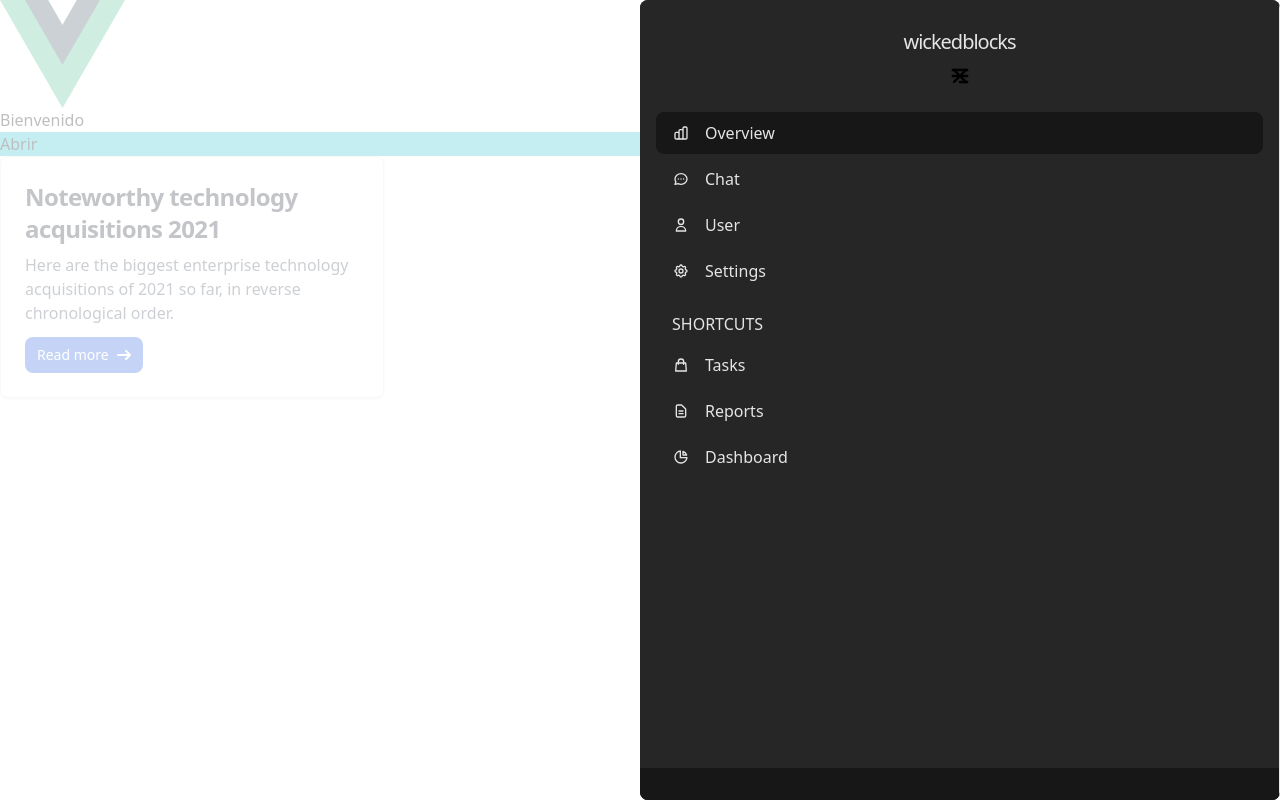
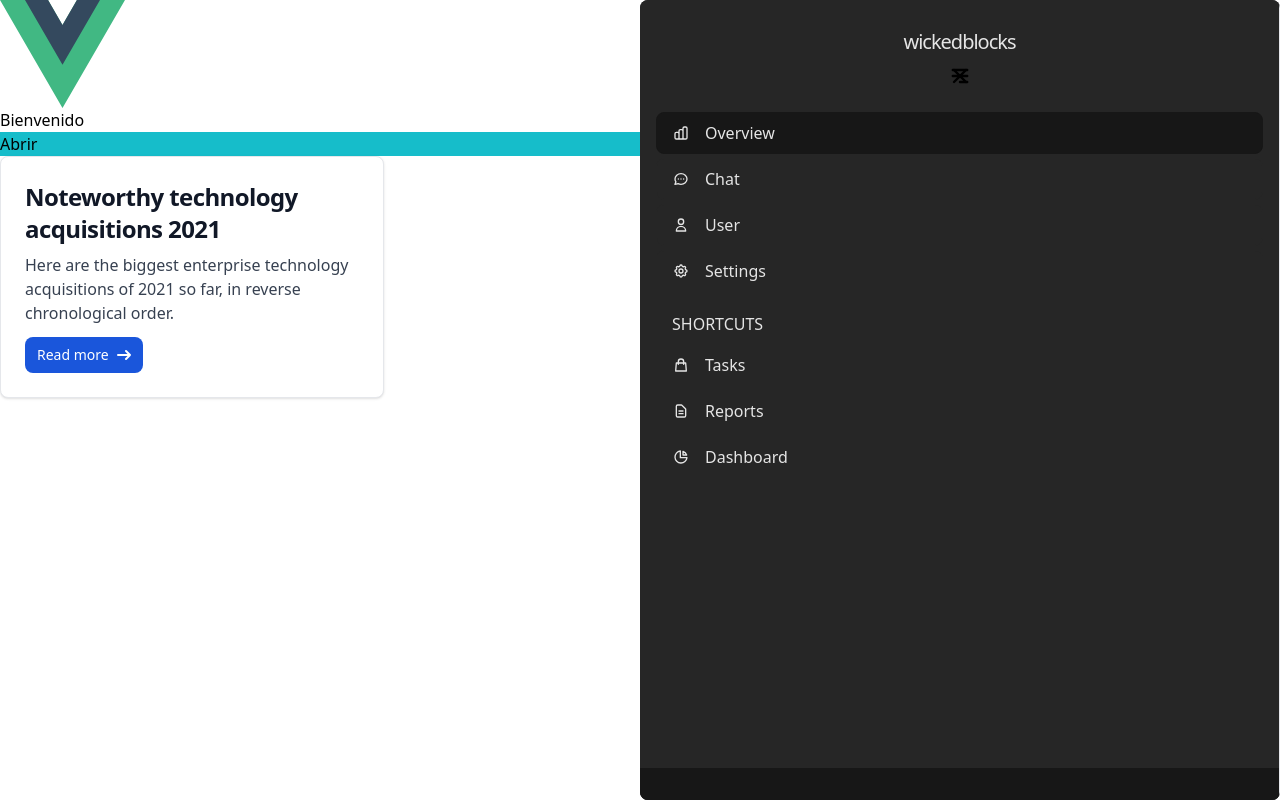
Before and after one commit to Rigolinux/Portfolio_V2, a Vue app: page / in a window 1280 px wide. Both pictures are taken after a click on the element "Abrir". Shown: the top 800 px of the page. Built offline with nearby package versions, Linux system fonts and the light colour scheme.

Commit message:
min changue

```diff
--- a/src/components/SideBar.vue
+++ b/src/components/SideBar.vue
@@ -10,7 +10,8 @@ const sidebar = useSideBarStore();
 
 <template>
 <div >
-    <div class="fixed left-0 top-0 w-1/5 md:w-3/6 h-full bg-white transition-opacity duration-200 ease-in-out z-10" @click.prevent="sidebar.toggle" v-show="sidebar.IsActive"
+    <div class="fixed left-0 top-0 w-1/5 md:w-3/6 h-full bg-whitet
+     transition-opacity duration-200 ease-in-out z-10" @click.prevent="sidebar.toggle" v-show="sidebar.IsActive"
      :class="{'opacity-75': sidebar.IsActive, 'opacity-0': !sidebar.IsActive}">
         <div class="w-full h-fullopacity-75 z-10"></div>
     </div>
```
